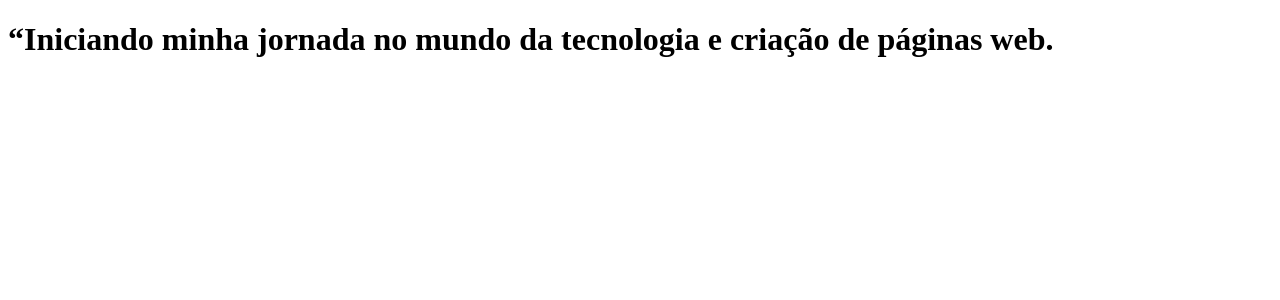
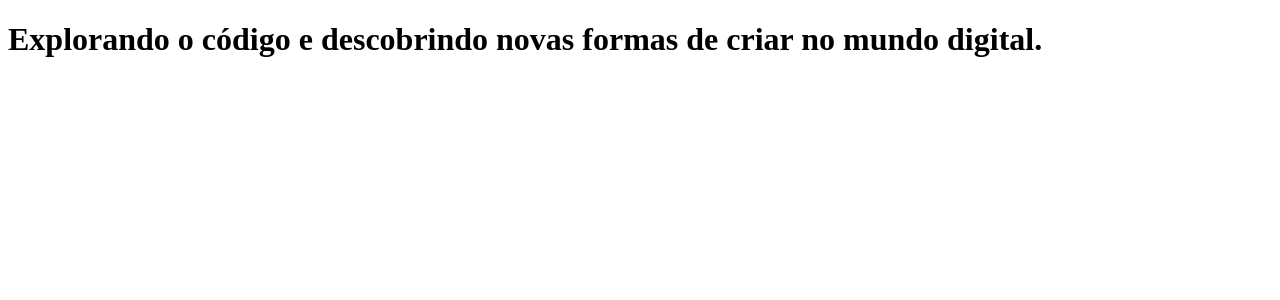
Before and after one commit to LucasBM6/New-dev-journey, a Next.js app: page / in a window 1280 px wide. Shown: the top 300 px of the page. Built offline with nearby package versions, Linux system fonts and the light colour scheme.

Commit message:
diff das mensagens

```diff
--- a/pages/index.js
+++ b/pages/index.js
@@ -1,5 +1,5 @@
 function Home(){
-    return <h1>“Iniciando minha jornada no mundo da tecnologia e criação de páginas web.</h1>
+    return <h1>Explorando o código e descobrindo novas formas de criar no mundo digital.</h1>
 }
 
 export default Home;
```
